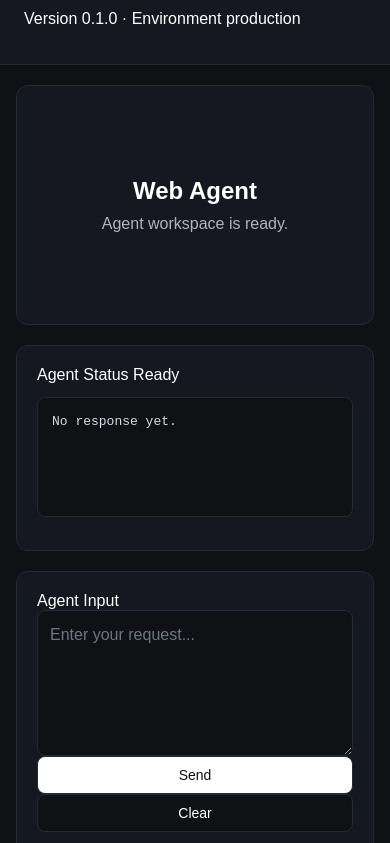
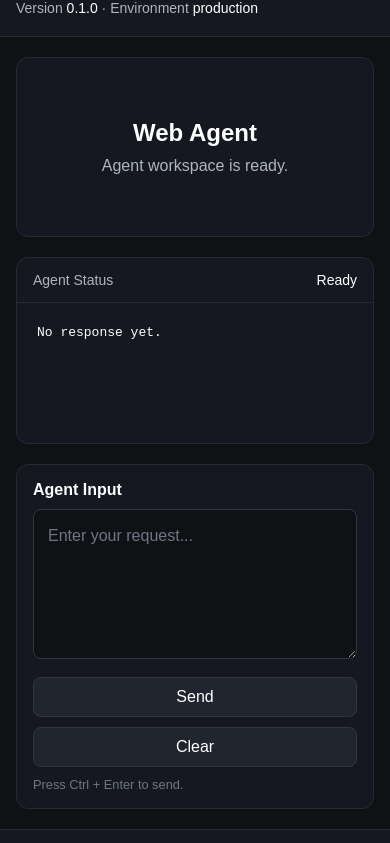
Before and after one commit to hxhddd/AI-MASK-WEPAgent, a website: page public/index.html in a window 390 px wide. Shown: the part 49-892 px from the top of the page. Drawn offline with Linux system fonts and the light colour scheme; no server answers.

Commit message:
Refactor agent component styles and layout
Refactor CSS styles for agent components and update layout.

```diff
--- a/public/style.css
+++ b/public/style.css
@@ -21,7 +21,7 @@ textarea {
 }
 
 button {
-  -webkit-tap-highlight-color: transparent;
+  cursor: pointer;
 }
 
 .app-shell {
@@ -31,17 +31,9 @@ button {
 }
 
 .app-header {
-  display: flex;
-  align-items: center;
-  justify-content: space-between;
-  gap: 20px;
   padding: 20px 24px;
   border-bottom: 1px solid #252a33;
   background: #151820;
-}
-
-.app-header-main {
-  min-width: 0;
 }
 
 .app-header h1 {
@@ -49,7 +41,7 @@ button {
   font-size: 1.25rem;
 }
 
-.app-meta {
+.app-header p {
   margin: 0;
   color: #aeb4c0;
   font-size: 0.875rem;
@@ -57,26 +49,6 @@ button {
 
 #app-version,
 #app-environment {
-  color: #ffffff;
-}
-
-.agent-header-status {
-  display: flex;
-  align-items: center;
-  gap: 8px;
-  flex-shrink: 0;
-  padding: 8px 12px;
-  border: 1px solid #252a33;
-  border-radius: 8px;
-  background: #0f1115;
-  font-size: 0.875rem;
-}
-
-.status-label {
-  color: #aeb4c0;
-}
-
-#agent-status {
   color: #ffffff;
 }
 
@@ -92,21 +64,16 @@ button {
   max-width: 900px;
 }
 
-.agent-placeholder,
-.agent-input-area,
-.agent-output-area {
-  border: 1px solid #252a33;
-  border-radius: 12px;
-  background: #151820;
-}
-
 .agent-placeholder {
-  min-height: 300px;
+  min-height: 220px;
   display: flex;
   flex-direction: column;
   align-items: center;
   justify-content: center;
   padding: 32px;
+  border: 1px solid #252a33;
+  border-radius: 12px;
+  background: #151820;
   text-align: center;
 }
 
@@ -120,116 +87,106 @@ button {
   color: #aeb4c0;
 }
 
+.agent-output-area {
+  margin-top: 20px;
+  border: 1px solid #252a33;
+  border-radius: 12px;
+  overflow: hidden;
+  background: #151820;
+}
+
+.agent-output-header {
+  display: flex;
+  align-items: center;
+  justify-content: space-between;
+  padding: 14px 16px;
+  border-bottom: 1px solid #252a33;
+  color: #aeb4c0;
+  font-size: 0.875rem;
+}
+
+#agent-status {
+  color: #ffffff;
+}
+
+#agent-output {
+  min-height: 140px;
+  margin: 0;
+  padding: 20px;
+  overflow-x: auto;
+  white-space: pre-wrap;
+  word-break: break-word;
+  font-family: monospace;
+  line-height: 1.6;
+  color: #ffffff;
+}
+
 .agent-input-area {
   margin-top: 20px;
   padding: 20px;
+  border: 1px solid #252a33;
+  border-radius: 12px;
+  background: #151820;
 }
 
-.agent-section-header {
-  display: flex;
-  align-items: center;
-  justify-content: space-between;
-  gap: 12px;
+.agent-input-area label {
+  display: block;
   margin-bottom: 10px;
-}
-
-.agent-section-header label,
-.agent-section-header h3 {
-  margin: 0;
-  font-size: 0.95rem;
+  color: #ffffff;
   font-weight: 600;
 }
 
-.agent-section-header span {
-  color: #aeb4c0;
-  font-size: 0.8rem;
-}
-
 #agent-input {
-  display: block;
   width: 100%;
   min-height: 120px;
-  padding: 12px;
-  border: 1px solid #252a33;
+  padding: 14px;
+  resize: vertical;
+  border: 1px solid #303642;
   border-radius: 8px;
+  outline: none;
   background: #0f1115;
   color: #ffffff;
-  font-family: inherit;
-  font-size: 1rem;
   line-height: 1.5;
-  resize: vertical;
 }
 
 #agent-input::placeholder {
-  color: #6f7682;
+  color: #6f7683;
 }
 
 #agent-input:focus {
-  outline: none;
-  border-color: #ffffff;
+  border-color: #596273;
 }
 
-.agent-controls {
+.agent-actions {
   display: flex;
   gap: 10px;
-  margin-top: 12px;
+  margin-top: 14px;
 }
 
 #agent-submit,
 #agent-clear {
   min-width: 90px;
-  padding: 10px 18px;
-  border: 1px solid #252a33;
+  padding: 10px 16px;
+  border: 1px solid #303642;
   border-radius: 8px;
-  font-size: 0.875rem;
-  cursor: pointer;
-}
-
-#agent-submit {
-  background: #ffffff;
-  color: #0f1115;
-}
-
-#agent-clear {
-  background: #0f1115;
+  background: #202530;
   color: #ffffff;
 }
 
 #agent-submit:hover,
 #agent-clear:hover {
-  opacity: 0.9;
+  background: #292f3b;
 }
 
 #agent-submit:disabled {
+  cursor: not-allowed;
   opacity: 0.5;
-  cursor: not-allowed;
 }
 
 .agent-input-hint {
   margin: 10px 0 0;
-  color: #6f7682;
+  color: #6f7683;
   font-size: 0.8rem;
-}
-
-.agent-output-area {
-  margin-top: 20px;
-  padding: 20px;
-}
-
-#agent-output {
-  min-height: 120px;
-  padding: 14px;
-  border: 1px solid #252a33;
-  border-radius: 8px;
-  background: #0f1115;
-  color: #d7dbe2;
-  white-space: pre-wrap;
-  word-break: break-word;
-  line-height: 1.5;
-}
-
-#agent-output-type {
-  color: #aeb4c0;
 }
 
 .app-footer {
@@ -249,25 +206,28 @@ button {
 }
 
 @media (max-width: 640px) {
-  .app-header {
-    align-items: flex-start;
-    flex-direction: column;
-  }
-
-  .agent-header-status {
-    width: 100%;
-    justify-content: space-between;
+  .app-header,
+  .app-main,
+  .app-footer {
+    padding-left: 16px;
+    padding-right: 16px;
   }
 
   .app-main {
-    padding: 20px 16px;
+    padding-top: 20px;
+    padding-bottom: 20px;
   }
 
   .agent-placeholder {
-    min-height: 240px;
+    min-height: 180px;
+    padding: 24px;
   }
 
-  .agent-controls {
+  .agent-input-area {
+    padding: 16px;
+  }
+
+  .agent-actions {
     flex-direction: column;
   }
 
```
